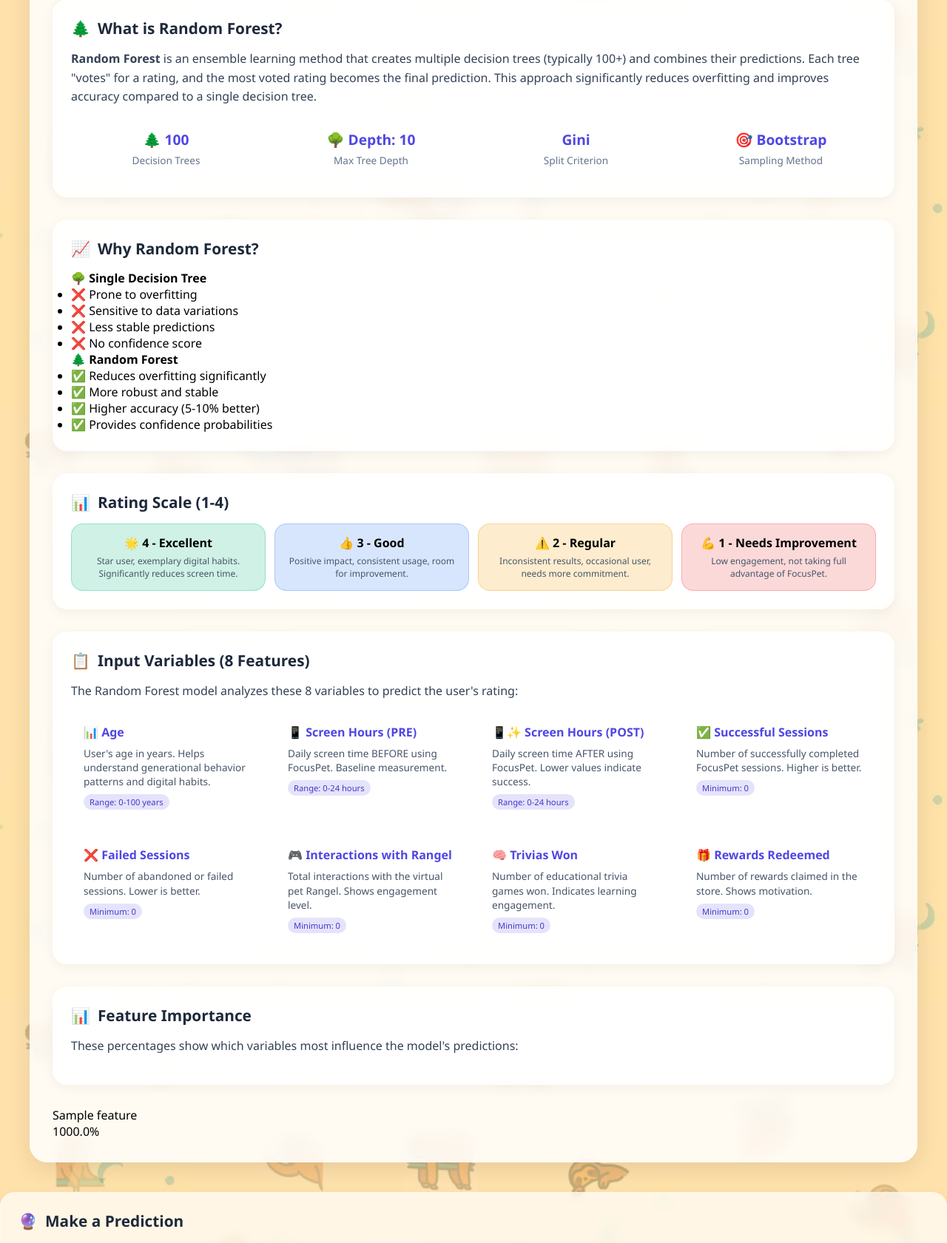
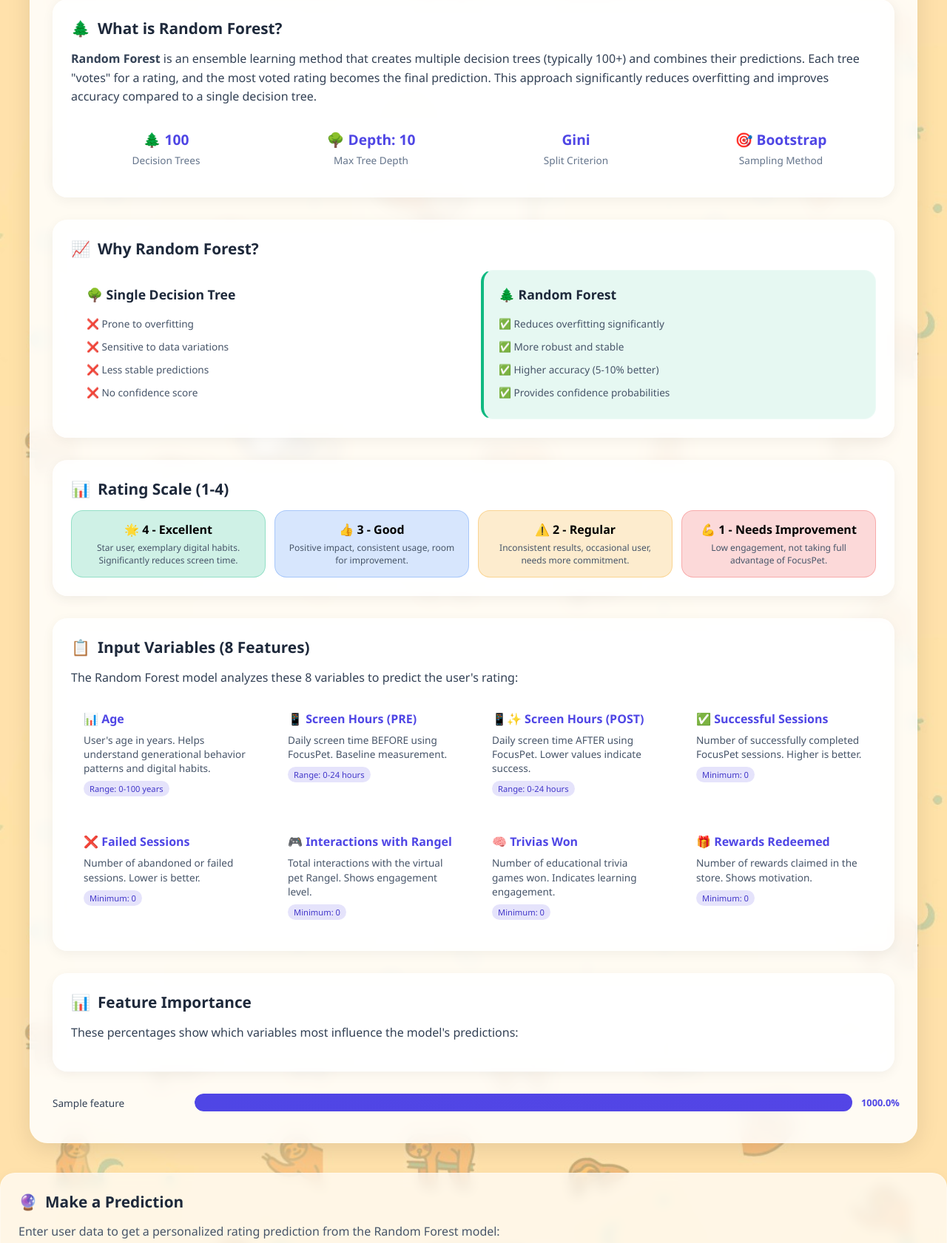
Before and after one commit to sharickdon2004/FocusPet-ML, a Flask app: template templates/randomforest.html in a window 1280 px wide. Shown: the part 251-1932 px from the top of the page at 74% size. Run offline with Flask 3, Linux system fonts and the light colour scheme; the template is opened without the code that fills it: most values are stand-ins (such as "Sample title", 1, 10 or a date in 2020).

Commit message:
add the styles.css

```diff
--- a/static/style/style.css
+++ b/static/style/style.css
@@ -1087,3 +1087,120 @@
         font-size: 0.9rem;
     }
 }
+
+/* ========== RANDOM FOREST ADDITIONAL STYLES ========== */
+
+/* Comparison Grid */
+.comparison-grid {
+    display: grid;
+    grid-template-columns: repeat(auto-fit, minmax(280px, 1fr));
+    gap: 20px;
+    margin-top: 15px;
+}
+
+.comparison-card {
+    background: rgba(255, 255, 255, 0.6);
+    backdrop-filter: blur(4px);
+    padding: 20px;
+    border-radius: 16px;
+    border: 1px solid rgba(255, 255, 255, 0.3);
+}
+
+.comparison-card h4 {
+    font-size: 1.1rem;
+    margin-bottom: 12px;
+    color: #1e293b;
+}
+
+.comparison-card ul {
+    list-style: none;
+    padding: 0;
+}
+
+.comparison-card li {
+    padding: 6px 0;
+    font-size: 0.85rem;
+    color: #475569;
+}
+
+.comparison-card.good {
+    background: rgba(16, 185, 129, 0.1);
+    border-left: 4px solid #10b981;
+}
+
+/* Feature Importance Bars */
+.feature-importance {
+    margin-top: 15px;
+}
+
+.feature-bar {
+    display: flex;
+    align-items: center;
+    gap: 12px;
+    margin-bottom: 12px;
+    flex-wrap: wrap;
+}
+
+.feature-name {
+    width: 180px;
+    font-size: 0.85rem;
+    font-weight: 500;
+    color: #334155;
+}
+
+.bar-container {
+    flex: 1;
+    height: 24px;
+    background: rgba(226, 232, 240, 0.5);
+    border-radius: 12px;
+    overflow: hidden;
+}
+
+.bar-fill {
+    height: 100%;
+    background: linear-gradient(90deg, #4f46e5, #7c3aed);
+    border-radius: 12px;
+    transition: width 0.5s ease;
+}
+
+.feature-percent {
+    width: 45px;
+    font-size: 0.8rem;
+    font-weight: 600;
+    color: #4f46e5;
+}
+
+/* Confidence Bars */
+.confidence-bars {
+    margin-top: 15px;
+}
+
+.confidence-item {
+    display: flex;
+    align-items: center;
+    gap: 12px;
+    margin-bottom: 12px;
+    flex-wrap: wrap;
+}
+
+.confidence-item span:first-child {
+    width: 160px;
+    font-size: 0.85rem;
+    font-weight: 500;
+    color: #334155;
+}
+
+.confidence-item .bar-container {
+    flex: 1;
+}
+
+.confidence-item span:last-child {
+    width: 45px;
+    font-size: 0.8rem;
+    font-weight: 600;
+}
+
+.confidence-4 { background: linear-gradient(90deg, #10b981, #059669); }
+.confidence-3 { background: linear-gradient(90deg, #3b82f6, #2563eb); }
+.confidence-2 { background: linear-gradient(90deg, #f59e0b, #d97706); }
+.confidence-1 { background: linear-gradient(90deg, #ef4444, #dc2626); }
```
